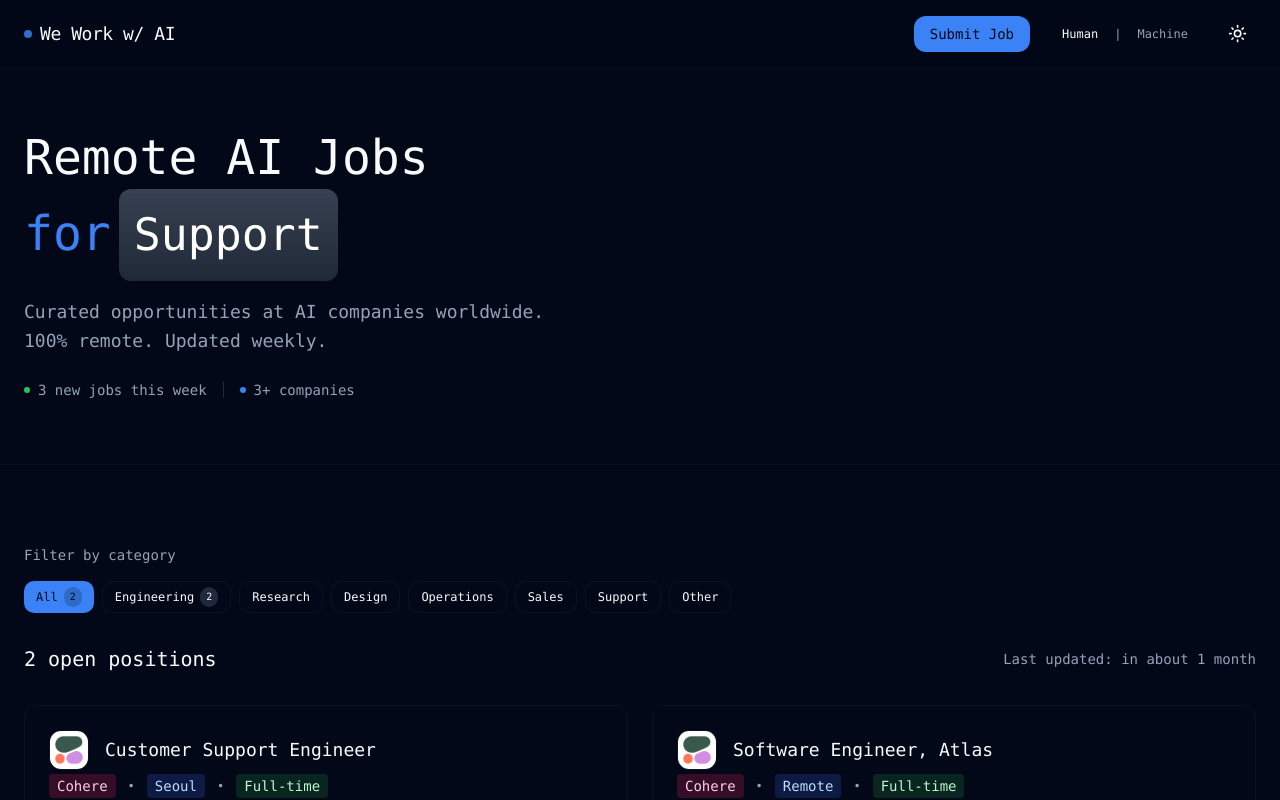
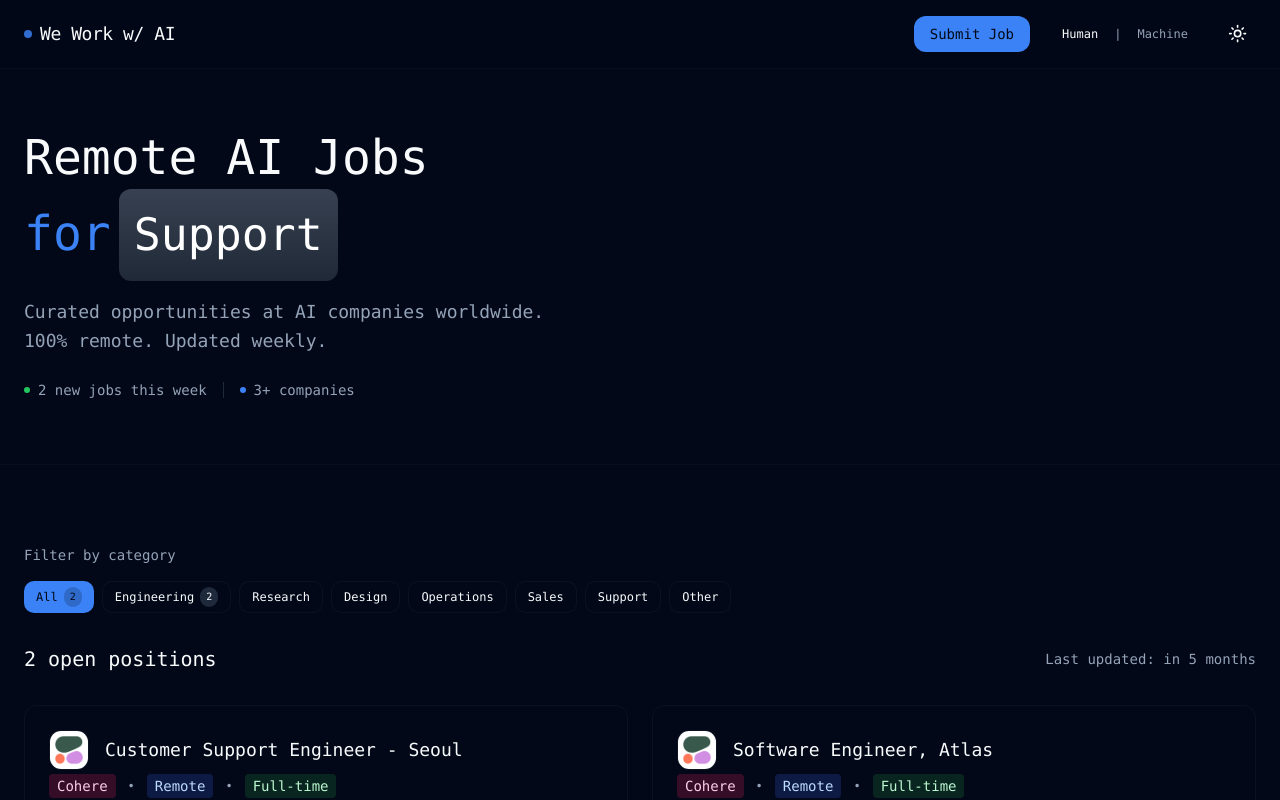
Before and after one commit to aicee/weworkwith-ai, a Next.js app: page / in a window 1280 px wide. Shown: the top 800 px of the page. Built offline with nearby package versions, Linux system fonts and the light colour scheme.

Commit message:
update a job and stats

```diff
--- a/src/data/jobs.json
+++ b/src/data/jobs.json
@@ -45,9 +45,9 @@
   },
   {
     "id": "mknv6s4dh5ym",
-    "title": "Customer Support Engineer",
+    "title": "Customer Support Engineer - Seoul",
     "company": "Cohere",
-    "location": "Seoul",
+    "location": "Remote",
     "salary": "",
     "type": "Full-time",
     "category": "Engineering",
--- a/src/data/statistics.tsx
+++ b/src/data/statistics.tsx
@@ -1,3 +1,3 @@
 export const totalCompanies = 3;
-export const newJobsThisWeek = 3;
-export const lastUpdated = "2025-10-16 11:00:18";
+export const newJobsThisWeek = 2;
+export const lastUpdated = "2026-01-21 18:00:18";
```
